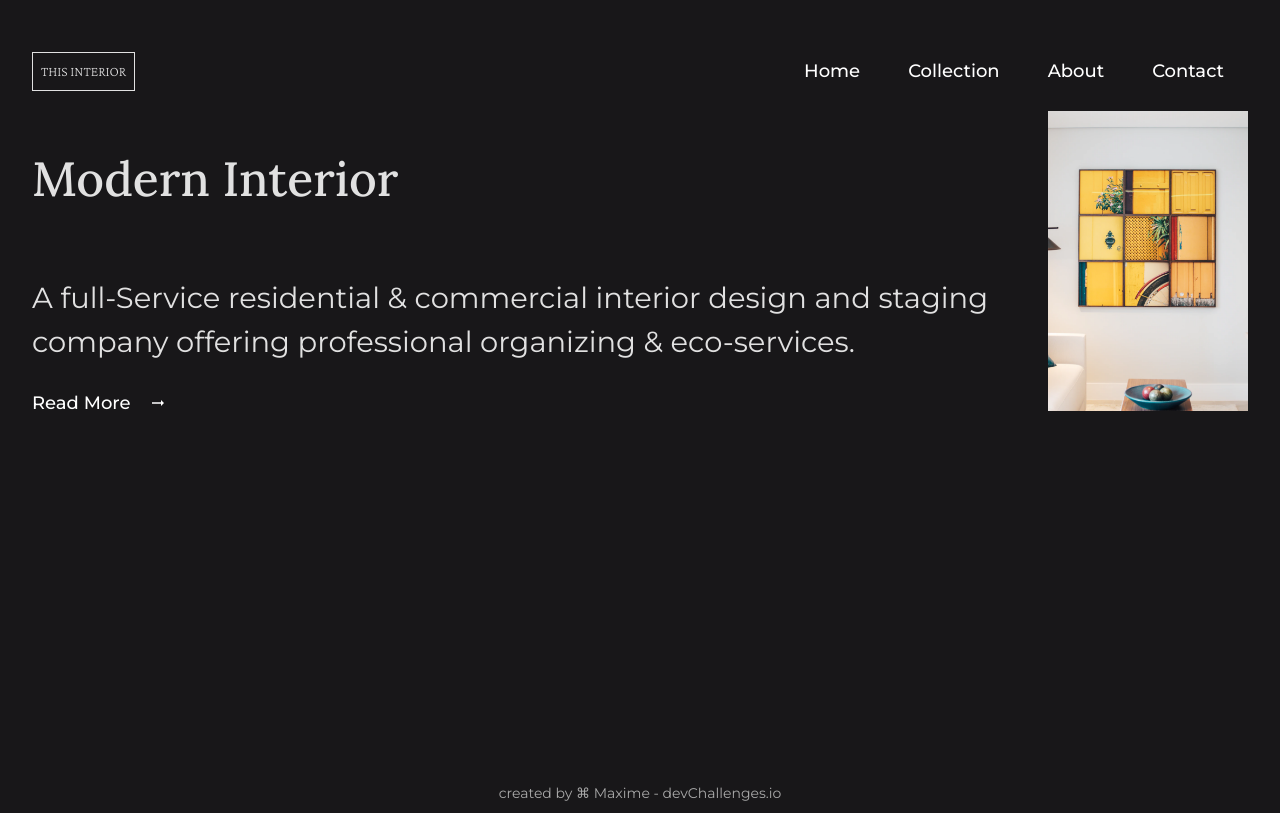
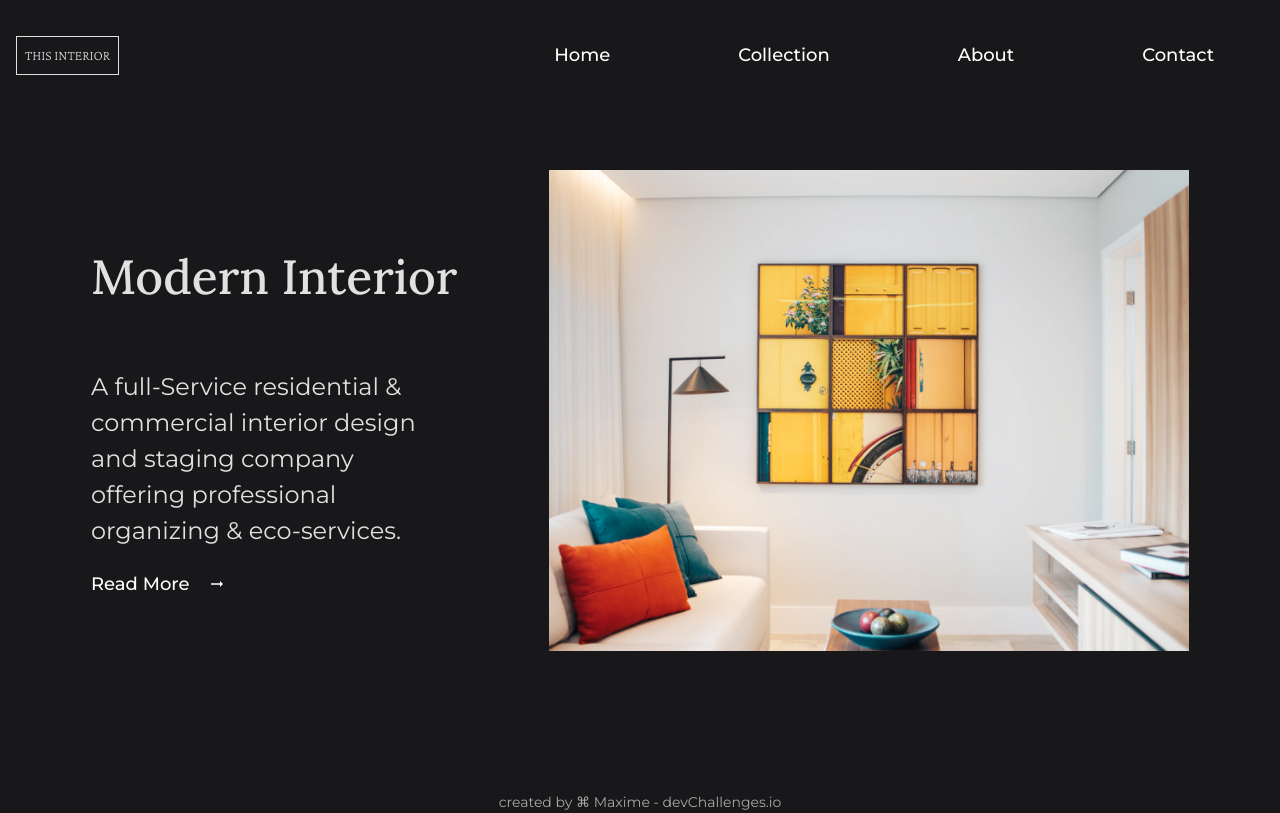
Before and after one commit to maax6/vite-designer, a React (Vite) app: page / in a window 1280 px wide. Built offline with nearby package versions, Linux system fonts and the light colour scheme.

Commit message:
Glow up flex
safe

```diff
--- a/src/Components/Nav/_nav.scss
+++ b/src/Components/Nav/_nav.scss
@@ -1,5 +1,4 @@
 .head {
-    width: 100%;
     height: 4.375em;
     display: flex;
     justify-content: space-between;
@@ -15,11 +14,12 @@
     }
     &__nav {
         display: flex;
-        transition: 1s ease-in-out;
         margin: 0;
         padding: 0;
-		color: #ffffff;
+        color: #ffffff;
         background-color: #181719;
+        padding: 0 4% 0 0 ;
+        gap: 80px;
         @media screen and (max-width: 768px) {
             flex-direction: column;
             position: absolute;
@@ -34,7 +34,9 @@
             display: none;
             gap: 1em;
         }
-
+        @media screen and (min-width: 992px){
+            gap: 8rem;
+        }
         &--active {
             @media screen and (max-width: 768px) {
                 display: flex;
@@ -42,18 +44,17 @@
         }
         &__item {
             display: flex;
+            justify-content: felx start;
             max-width: 100%;
             font-weight: 700;
-            margin: 0 1.5rem;
-            transition: 400ms ease;
-			&__link{
-				font-weight: 500;
-				text-decoration: inherit;
-				color: #ffffff;
-				&--active{
-					text-decoration: underline;
-				}
-			}
+            transition: ease;
+            padding: 8px 0;
+            &__link {
+                font-weight: 500;
+                text-decoration: inherit;
+                color: #ffffff;
+
+            }
         }
     }
 
@@ -65,7 +66,7 @@
         height: 28px;
         flex-direction: column;
         justify-content: center;
-        right: 2em;
+        right: 1em;
         top: 2em;
         background: transparent;
         @media screen and (max-width: 768px) {
@@ -77,7 +78,7 @@
             &::after {
                 transition: 0.375s;
                 width: 100%;
-                height: 4px;
+                height: 3px;
                 background: rgb(255, 255, 255);
                 border-radius: 20%;
             }
@@ -87,26 +88,25 @@
                 position: absolute;
             }
             &::before {
-                transform: translateY(-10px);
+                transform: translateY(-8px);
             }
             &::after {
-                transform: translateY(10px);
+                transform: translateY(8px);
             }
             &--open {
                 background: rgba(0, 0, 0, 0);
             }
             &--open::before {
                 transform: rotate(45deg);
-                border-radius: 20%;
             }
             &--open::after {
                 transform: rotate(135deg);
-                border-radius: 20%;
+
             }
         }
     }
 }
-.head__nav__item--active{
-	text-decoration: underline;
+.head__nav__item--active {
+    border-bottom: 2px solid #fff;
 
 }
--- a/src/Components/Welcome/_welcome.scss
+++ b/src/Components/Welcome/_welcome.scss
@@ -1,22 +1,13 @@
 .welcome {
     display: flex;
     flex-direction: column;
+    flex-grow: 1;
+    gap: 2em;
     // flex-wrap: wrap;
-    flex-grow: 2;
 
     @media (min-width: 992px) {
         flex-direction: row;
-    }
-
-    &__title {
-        font-family: 'Lora', serif;
-        font-style: normal;
-        font-weight: 500;
-        font-size: 36px;
-
-        @media (min-width: 768px) {
-            font-size: 48px;
-        }
+        padding: 75px;
     }
 
     &__presentation {
@@ -26,32 +17,33 @@
         gap: 1em;
 
         @media (min-width: 768px) {
-            font-size: 29px;
+            flex: 1;
+            display: flex;
+            font-size: 24px;
+            justify-content: center;
         }
-
+        &__title {
+            font-family: 'Lora', serif;
+            font-style: normal;
+            font-weight: 500;
+            font-size: 36px;
+            @media (min-width: 768px) {
+                font-size: 48px;
+            }
+        }
         &__text {
-            font-family: 'Montserrat';
-            font-style: normal;
-            font-weight: 400;
-            margin-top: 40px;
-            margin-bottom: 48px;
-
+            margin-right: 20%;
             @media screen and (min-width: 768px) {
             }
         }
-
         .welcome__link {
             display: flex;
             align-items: center;
             gap: 1em;
-            font-family: 'Montserrat';
-            font-style: normal;
-            font-weight: 700;
-            font-size: 14px;
             line-height: 22px;
             font-weight: 500;
-            text-decoration: inherit;
             color: #fff;
+            margin-bottom: 25px;
             @media screen and (min-width: 768px) {
                 font-size: 18px;
             }
@@ -64,12 +56,14 @@
     &__portfolio {
         display: flex;
         flex-direction: column;
-    }
-    &__imageContainer {
-        width: 100%;
-        min-width: 200px;
-        height: 300px;
-        background-size: cover;
-        background-position: center;
+        flex: 1.5;
+        @media screen and (min-width: 768px) {
+            justify-content: center;
+        }
+        &__imgContainer {
+        }
+        &__img {
+            width: 100%;
+        }
     }
 }
--- a/src/Components/Welcome/index.jsx
+++ b/src/Components/Welcome/index.jsx
@@ -8,8 +8,8 @@ export function Welcome() {
     return (
         <div className="welcome">
             <div className="welcome__presentation">
-                <h1 className="welcome__title">Modern Interior</h1>
-                <div className="welcome__text">
+                <h1 className="welcome__presentation__title">Modern Interior</h1>
+                <div className="welcome__presentation__text">
                     A full-Service residential & commercial interior design and staging company
                     offering professional organizing & eco-services.
                 </div>
@@ -21,13 +21,14 @@ export function Welcome() {
                 </NavLink>
             </div>
             <div className="welcome__portfolio">
-                <div
-                    className="welcome__imageContainer"
-                    style={{ backgroundImage: `url(${interior})` }}
-                >
-                    {' '}
+                <div className="welcome__portfolio__imgContainer">
+                    <img
+                        className="welcome__portfolio__img"
+                        src={interior}
+                        alt="designed room photo"
+                    />
+                    <div className="welcome__card"></div>
                 </div>
-                {/* <img src={interior} alt="" /> */}
             </div>
         </div>
     )
--- a/src/sass/App.scss
+++ b/src/sass/App.scss
@@ -18,7 +18,7 @@ ul {
     display: flex;
     flex-direction: column;
     margin: 0 auto;
-    padding: 2rem;
+    padding: 1rem;
     min-height: 100vh;
     position: relative;
 }
```
